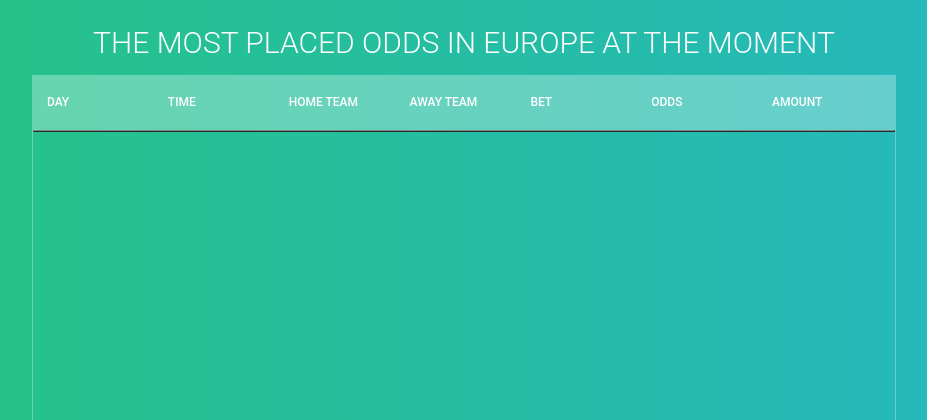
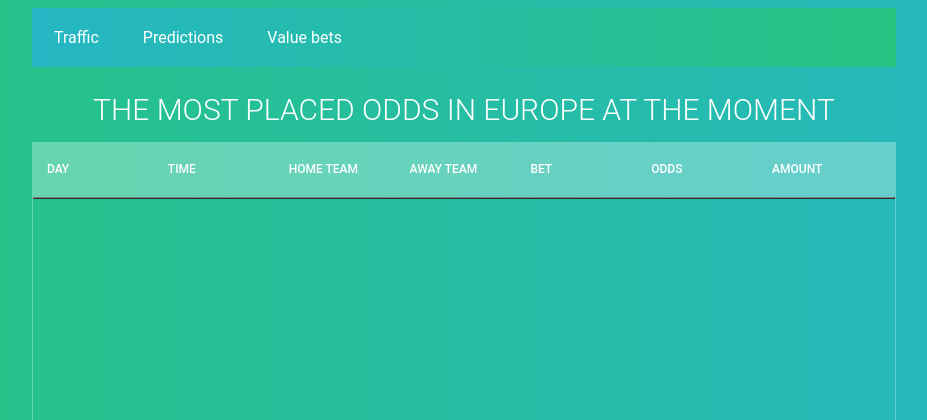
Before and after one commit to velinovasen/bethub, a Django app: page /traffic/ in a window 1280 px wide. Shown: the top 420 px of the page, without its empty margins (176-1103 px from the left). Run offline with Django 3.2, Linux system fonts and the light colour scheme; data that the repository does not hold is empty.

Commit message:
'fixed_tables;

```diff
--- a/traffic/scrapers/valuebets.py
+++ b/traffic/scrapers/valuebets.py
@@ -43,7 +43,7 @@ class ValueBets:
 
     def open_the_browser(self):
         options = ChromeOptions()
-        options.headless = False  # -> FALSE IF YOU WANT TO SEE THE BROWSER BROWSING
+        options.headless = True  # -> FALSE IF YOU WANT TO SEE THE BROWSER BROWSING
         driver = Chrome(options=options, executable_path=ChromeDriverManager().install())
         driver.get(self.WEB_LINKS["football"])
         sleep(3)
--- a/traffic/static/volume_styles.css
+++ b/traffic/static/volume_styles.css
@@ -1,3 +1,29 @@
+
+ul {
+  list-style-type: none;
+  margin: 0;
+  padding: 0;
+  overflow: hidden;
+  background: -webkit-linear-gradient(right, #25c481, #25b7c4);
+  background: linear-gradient(to left, #25c481, #25b7c4);
+}
+
+li {
+  float: left;
+}
+
+li a {
+  margin: 4px;
+  display: block;
+  color: white;
+  text-align: center;
+  padding: 16px 18px;
+  text-decoration: none;
+}
+
+li a:hover {
+  background: #25c482;
+}
 
 h1{
   font-size: 30px;
@@ -35,10 +61,18 @@ td{
   vertical-align:middle;
   font-weight: 300;
   font-size: 14px;
+  word-wrap: break-word;
   color: #fff;
   border-bottom: solid 1px rgba(255,255,255,0.1);
 }
 
+.teams_blocks{
+    width: 10em;
+}
+
+.teams_blocks_header{
+    width: 12em;
+}
 
 /* demo styles */
 
--- a/traffic/templates/games/bets_volume.html
+++ b/traffic/templates/games/bets_volume.html
@@ -9,6 +9,12 @@
 <body>
     <section>
   <!--for demo wrap-->
+
+        <ul id="navbar">
+            <li><a href="{% url 'traffic' %}">Traffic</a></li>
+            <li><a href="{% url 'predictions' %}">Predictions</a></li>
+            <li><a href="{% url 'valuebets' %}">Value bets</a></li>
+        </ul>
   <h1>THE MOST PLACED ODDS IN EUROPE AT THE MOMENT</h1>
   <div class="tbl-header">
     <table cellpadding="0" cellspacing="0" border="0">
--- a/traffic/urls.py
+++ b/traffic/urls.py
@@ -17,5 +17,5 @@ from traffic import views
 from django.urls import path
 
 urlpatterns = [
-    path('', views.traffic_volume, name='traffic_volume'),
+    path('', views.traffic_volume, name='traffic'),
 ]
```
Also changed, not shown: traffic/scrapers/volume_scraper.py (+4 -4 lines), traffic/templates/games/predictions.html (+9 -4 lines), traffic/templates/games/valuebets.html (+9 -4 lines).
